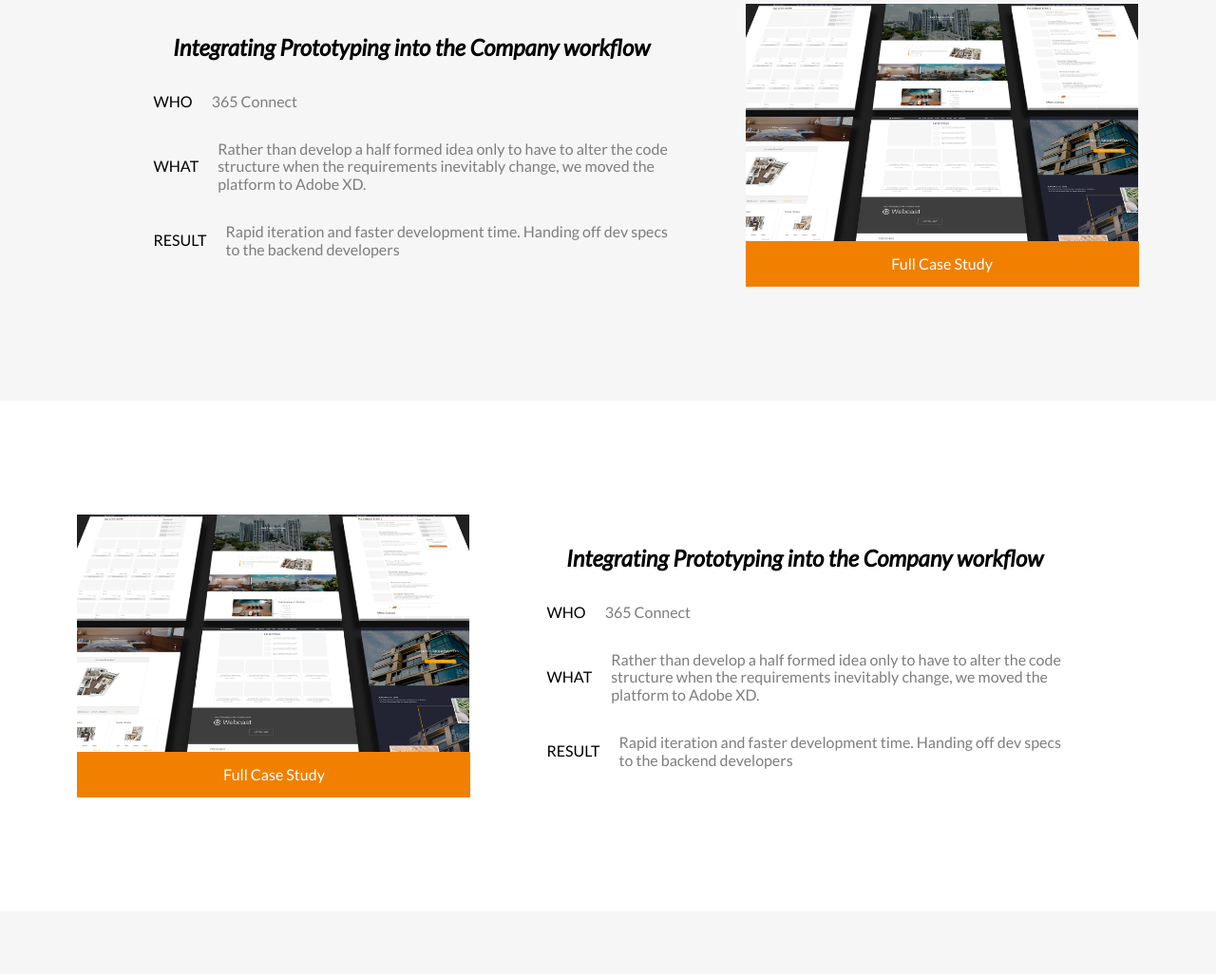
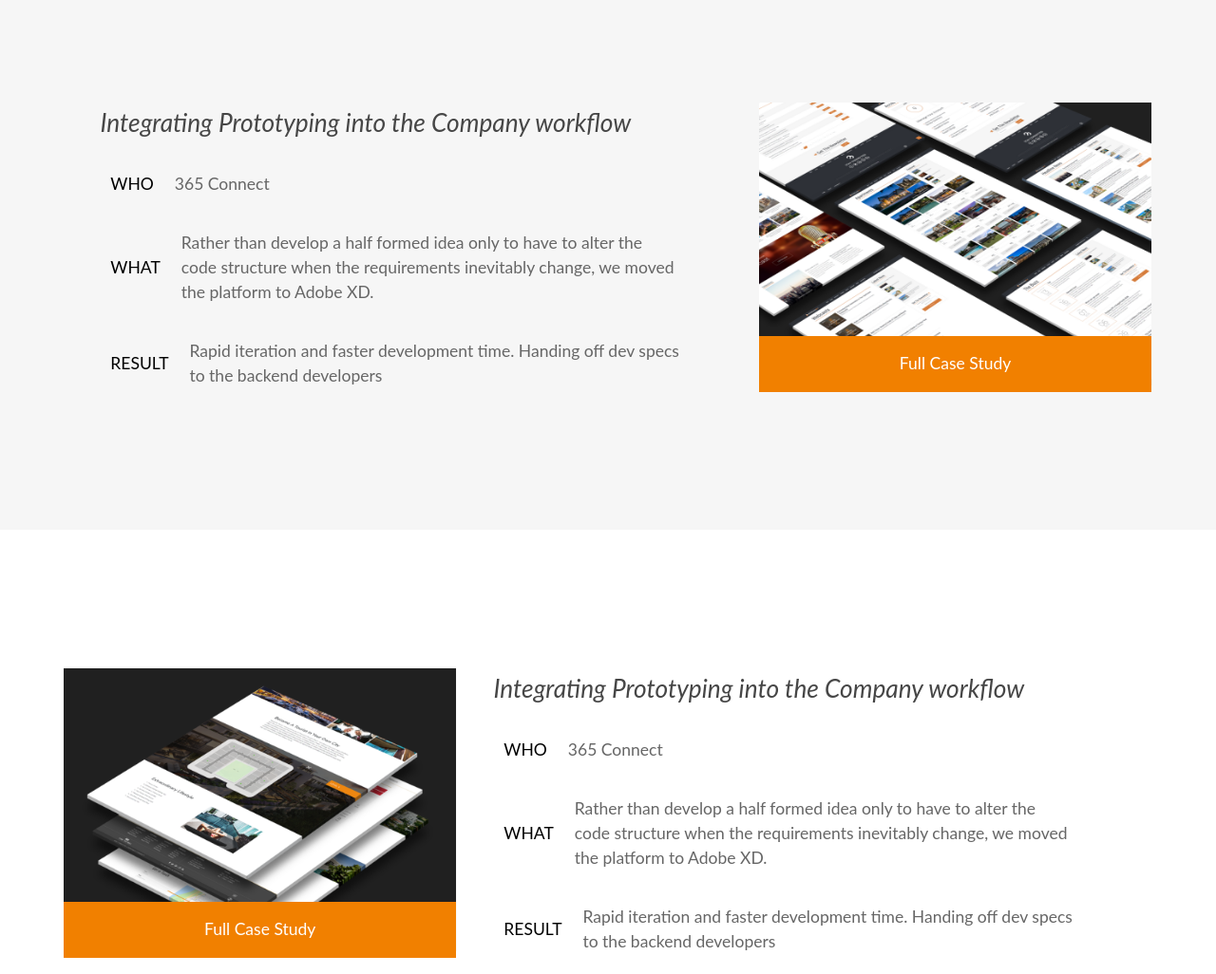
Before and after one commit to Stultz-e/portfoli, a website: page app/index.html in a window 1280 px wide. Shown: the part 1669-2695 px from the top of the page at 95% size. Drawn offline with Linux system fonts and the light colour scheme.

Commit message:
le changes

```diff
--- a/app/assets/styles/base/_global.css
+++ b/app/assets/styles/base/_global.css
@@ -1,16 +1,16 @@
 html {
-    font-size: 62.5%;
+    font-size: 52.5%;
 
     @mixin atSmall {
-        font-size: 50%;
+        font-size: 53.5%;
     }
 
     @mixin atMedium {
-        font-size: 62.5%;
+        font-size: 60.5%;
     }
 
     @mixin atLarge {
-        font-size: 62.5%;
+        font-size: 68.5%;
     }
 }
 
@@ -21,6 +21,8 @@ a {
 
 body {
     font-family: 'lato', sans-serif;
+    font-size: 1.6rem;
+    line-height: 1.5;
     height: 100%;
 }
 
@@ -30,9 +32,13 @@ img {
 }
 
 .mb-md {
-    margin-top: 7.5rem;
+    @mixin atSmall {
+        margin-top: 7.5rem;
+    }
 }
 
 .ml-md {
-    margin-left: 5.5rem;
+    @mixin atSmall {
+        margin-left: 5.5rem;
+    }
 }
--- a/app/assets/styles/base/_variables.css
+++ b/app/assets/styles/base/_variables.css
@@ -1,2 +1,4 @@
 $mainBlack: #464646;
+$mainGrey: #666666;
+$headerLight: #EBEBEB;
 $mainOrange: #F18000;
--- /dev/null
+++ b/app/assets/styles/modules/_btns.css
@@ -0,0 +1,18 @@
+.btn {
+    &--orange {
+        display: flex;
+        align-items: center;
+        justify-content: center;
+        background-color: #F18000;
+        position: absolute;
+        color: #fff;
+        padding: 1.5rem 0;
+        bottom: 0;
+        left: 0;
+        width: 100%;
+    }
+
+    &--hero {
+
+    }
+}
--- a/app/assets/styles/modules/_buttons.css
+++ /dev/null
@@ -1,14 +0,0 @@
-.btn {
-    &--orange {
-        display: flex;
-        align-items: center;
-        justify-content: center;
-        background-color: #F18000;
-        position: absolute;
-        color: #fff;
-        padding: 1.5rem 0;
-        bottom: 0;
-        left: 0;
-        width: 100%;
-    }
-}
--- a/app/assets/styles/modules/_index.css
+++ /dev/null
@@ -1,94 +0,0 @@
-.cover {
-    background-image: url('/assets/images/hero-bg.png');
-    background-repeat: no-repeat;
-    background-size: cover;
-    background-attachment: fixed;
-    width: 100%;
-    height: 100vh;
-    display: flex;
-    align-items: center;
-    justify-content: center;
-
-    img {
-        max-width: 100%;
-        height: auto;
-    }
-}
-
-.projects {
-    display: flex;
-    flex-flow: column;
-    padding: 12rem 0;
-
-    &__content {
-        display: flex;
-        align-items: center;
-        justify-content: center;
-        padding: 12rem 0;
-
-        &:nth-child(1) {
-            padding-top: 0;
-        }
-
-        &:nth-child(even) {
-            flex-flow: row-reverse;
-            background: #f6f6f6;
-        }
-
-        .image-wrapper {
-            position: relative;
-
-            .btn .btn--orange {
-                display: flex;
-                align-items: center;
-                justify-content: center;
-                background-color: #F18000;
-                color: #fff;
-                padding: 1.5rem 0;
-                width: 100%;
-                position: absolute;
-                bottom: 0;
-                left: 0;
-            }
-        }
-
-        img {
-            display: block;
-            width: 100%;
-            flex: 0 0 auto;
-        }
-
-        .text {
-             margin-left: 7rem;
-            &:nth-child(even)  {
-                margin-right: 7rem;
-            }
-
-            &:nth-child(odd)  {
-
-            }
-
-            h2 {
-                line-height: 1;
-            }
-
-            span {
-                font-size: 1.6rem;
-                text-transform: uppercase;
-                color: #000;
-                margin-left: 1rem;
-                margin-right: 2rem;
-            }
-
-            &__details {
-                display: flex;
-                align-items: center;
-
-                p {
-                    max-width: 47.7rem;
-                }
-
-            }
-        }
-    }
-}
--- /dev/null
+++ b/app/assets/styles/modules/_projects.css
@@ -0,0 +1,132 @@
+.cover {
+    background-image: url('/assets/images/hero-bg.png');
+    background-repeat: no-repeat;
+    background-size: cover;
+    background-attachment: fixed;
+    width: 100%;
+    height: 100vh;
+    display: flex;
+    align-items: center;
+    justify-content: center;
+
+    img {
+        max-width: 100%;
+        height: auto;
+    }
+}
+
+.projects {
+    display: flex;
+    flex-flow: column;
+    padding: 6rem 0;
+
+    @mixin atSmall {
+        padding: 8rem 0;
+    }
+
+    @mixin atMedium {
+        padding: 12rem 0rem;
+    }
+
+    h2 {
+        text-align: left;
+    }
+
+    &__content {
+        padding: 4rem 0;
+        align-items: center;
+        display: flex;
+        flex-flow: column nowrap;
+
+        @mixin atSmall {
+            padding: 8rem 0;
+            align-items: center;
+            justify-content: center;
+            flex-flow: row nowrap;
+        }
+
+        @mixin atMedium {
+            padding: 10rem 0;
+        }
+
+        @mixin atLarge {
+            padding: 12rem 0;
+        }
+
+        &:nth-child(1) {
+            padding-top: 0;
+        }
+
+        &:nth-child(even) {
+            background: #f6f6f6;
+
+            @mixin atSmall {
+                align-items: center;
+                flex-flow: row nowrap;
+                flex-flow: row-reverse;
+            }
+        }
+
+        .image-wrapper {
+            position: relative;
+            display: inline-block;
+            margin: 1rem;
+
+            @mixin atSmall {
+                margin: 0rem;
+            }
+        }
+
+        .btn--orange {
+            display: flex;
+            align-items: center;
+            justify-content: center;
+            background-color: $mainOrange;
+            color: #fff;
+            padding: 1.5rem 0;
+            margin: 0;
+            width: 99.8%;
+            position: absolute;
+            bottom: 0;
+            left: 0;
+        }
+
+        .text {
+             margin-left: 3.5rem;
+
+             @mixin atSmall {
+                margin-right: 7rem;
+            }
+
+            &:nth-child(even)  {
+                margin-right: 3.5rem;
+
+                @mixin atSmall {
+                    margin-right: 7rem;
+                }
+            }
+
+            h2 {
+                line-height: 1;
+            }
+
+            span {
+                font-size: 1.6rem;
+                text-transform: uppercase;
+                color: #000;
+                margin-left: 1rem;
+                margin-right: 2rem;
+            }
+
+            &__details {
+                display: flex;
+                align-items: center;
+
+                p {
+                    max-width: 47.7rem;
+                }
+
+            }
+        }
+    }
+}
--- a/app/assets/styles/modules/_text.css
+++ b/app/assets/styles/modules/_text.css
@@ -1,26 +1,42 @@
+
 p {
     font-size: 1.6rem;
-    color: #7D7D7D;
+    color: $mainGrey;
+    font-weight: 400;
 }
 
 h1 {
     font-family: 'Neuton', serif;
     font-style: italic;
     font-weight: 300;
-    font-size: 14rem;
-    color: #EBEBEB;
+    font-size: 5em;
+    color: $headerLight;
     text-align: center;
     line-height: 0;
-    margin: 12rem 0 0;
+    margin-top: 8rem;
+
+    @mixin atSmall {
+        font-size: 7.75em;
+        margin: 12rem 0 0;
+    }
+
+    @mixin atLarge {
+        font-size: 8.75em;
+    }
 }
 
 h2 {
     font-family: 'Lato', sans-serif;
     text-align: center;
-    font-size: 2.4rem;
     line-height: 0;
     font-style: italic;
-    color: #000;
+    font-weight: 400;
+    color: $mainBlack;
+
+    @mixin atSmall {
+        font-size: 2.4rem;
+    }
+
 }
 
 .accent {
--- a/app/assets/styles/styles.css
+++ b/app/assets/styles/styles.css
@@ -1,7 +1,7 @@
 @import "normalize.css";
-@import "base/_global.css";
 @import "base/_variables.css";
 @import "base/_mixins.css";
-@import "modules/_index.css";
+@import "base/_global.css";
+@import "modules/_projects.css";
 @import "modules/_text.css";
-@import "modules/_buttons.css";
+@import "modules/_btns.css";
--- a/app/index.html
+++ b/app/index.html
@@ -3,7 +3,7 @@
 
 <head>
   <meta name="viewport" content="width=device-width, initial-scale=1" />
-  <link href="https://fonts.googleapis.com/css?family=Lato:400,400i|Neuton:400,400i" rel="stylesheet">
+  <link href="https://fonts.googleapis.com/css?family=Source+Sans+Pro:400 ,400i|Neuton:400i" rel="stylesheet">
   <link rel="stylesheet" href="temp/styles/styles.css">
   <title>Portfolio</title>
   <meta name="keywords" content="Travel planning, travel bundles, travel escapes, affordable travel">
@@ -13,6 +13,8 @@
 
 <body>
 
+
+
   <div class="cover">
     <img src="assets/images/hero-me.png" alt="me bruh">
   </div>
@@ -21,7 +23,6 @@
   <h2 class="mb-md">A collection of my <span class="accent">UX/UI</span> projects</h2>
 
   <div class="projects">
-
     <div class="projects__content">
       <div class="image-wrapper">
         <img src="assets/images/project1.png" alt="project1">
@@ -47,7 +48,7 @@
 
     <div class="projects__content">
       <div class="image-wrapper">
-        <img src="assets/images/project1.png" alt="project1">
+        <img src="assets/images/project2.png" alt="project1">
         <a href="#" class="btn btn--orange">Full Case Study</a>
       </div>
       <div class="text">
@@ -70,7 +71,7 @@
 
     <div class="projects__content">
       <div class="image-wrapper">
-        <img src="assets/images/project1.png" alt="project1">
+        <img src="assets/images/project3.png" alt="project1">
         <a href="#" class="btn btn--orange">Full Case Study</a>
       </div>
       <div class="text">
@@ -93,7 +94,7 @@
 
     <div class="projects__content">
       <div class="image-wrapper">
-        <img src="assets/images/project1.png" alt="project1">
+        <img src="assets/images/project4.png" alt="project1">
         <a href="#" class="btn btn--orange">Full Case Study</a>
       </div>
       <div class="text">
--- a/app/temp/styles/styles.css
+++ b/app/temp/styles/styles.css
@@ -451,18 +451,27 @@ template {
 }
 
 html {
-    font-size: 62.5%;
-
-    @mixin atSmall {
-        font-size: 50%;
+    font-size: 52.5%;
 }
 
-    @mixin atMedium {
-        font-size: 62.5%;
+@media (min-width: 37.5em) {
+
+html {
+        font-size: 53.5%
+}
     }
 
-    @mixin atLarge {
-        font-size: 62.5%;
+@media (min-width: 50em) {
+
+html {
+        font-size: 60.5%
+}
+    }
+
+@media (min-width: 75em) {
+
+html {
+        font-size: 68.5%
 }
     }
 
@@ -473,6 +482,8 @@ a {
 
 body {
     font-family: 'lato', sans-serif;
+    font-size: 1.6rem;
+    line-height: 1.5;
     height: 100%;
 }
 
@@ -481,29 +492,17 @@ img {
     height: auto;
 }
 
+@media (min-width: 37.5em) {
+
 .mb-md {
-    margin-top: 7.5rem;
-}
-
-.ml-md {
-    margin-left: 5.5rem;
-}
-
-@define-mixin atSmall {
-    @media (min-width: 530px) {
-        @mixin-content;
+        margin-top: 7.5rem
 }
     }
 
-@define-mixin atMedium {
-    @media (min-width: 800px) {
-        @mixin-content;
-    }
-}
+@media (min-width: 37.5em) {
 
-@define-mixin atLarge {
-    @media (min-width: 1200px) {
-        @mixin-content;
+.ml-md {
+        margin-left: 5.5rem
 }
     }
 
@@ -538,20 +537,70 @@ img {
     -webkit-box-direction: normal;
         -ms-flex-flow: column;
             flex-flow: column;
-    padding: 12rem 0;
+    padding: 6rem 0;
+}
+
+@media (min-width: 37.5em) {
+
+.projects {
+        padding: 8rem 0
+}
+    }
+
+@media (min-width: 50em) {
+
+.projects {
+        padding: 12rem 0rem
+}
+    }
+
+.projects h2 {
+        text-align: left;
     }
 
 .projects__content {
+        padding: 4rem 0;
+        -webkit-box-align: center;
+            -ms-flex-align: center;
+                align-items: center;
         display: -webkit-box;
         display: -ms-flexbox;
         display: flex;
+        -webkit-box-orient: vertical;
+        -webkit-box-direction: normal;
+            -ms-flex-flow: column nowrap;
+                flex-flow: column nowrap;
+    }
+
+@media (min-width: 37.5em) {
+
+.projects__content {
+            padding: 8rem 0;
             -webkit-box-align: center;
                 -ms-flex-align: center;
                     align-items: center;
             -webkit-box-pack: center;
                 -ms-flex-pack: center;
                     justify-content: center;
-        padding: 12rem 0;
+            -webkit-box-orient: horizontal;
+            -webkit-box-direction: normal;
+                -ms-flex-flow: row nowrap;
+                    flex-flow: row nowrap
+    }
+    }
+
+@media (min-width: 50em) {
+
+.projects__content {
+            padding: 10rem 0
+    }
+    }
+
+@media (min-width: 75em) {
+
+.projects__content {
+            padding: 12rem 0
+    }
     }
 
 .projects__content:nth-child(1) {
@@ -559,18 +608,38 @@ img {
         }
 
 .projects__content:nth-child(even) {
+            background: #f6f6f6;
+        }
+
+@media (min-width: 37.5em) {
+
+.projects__content:nth-child(even) {
+                -webkit-box-align: center;
+                    -ms-flex-align: center;
+                        align-items: center;
                 -webkit-box-orient: horizontal;
-            -webkit-box-direction: reverse;
+                -webkit-box-direction: normal;
+                    -ms-flex-flow: row nowrap;
+                        flex-flow: row nowrap;
                 -ms-flex-flow: row-reverse;
-                    flex-flow: row-reverse;
-            background: #f6f6f6;
+                    flex-flow: row-reverse
+        }
     }
 
 .projects__content .image-wrapper {
             position: relative;
+            display: inline-block;
+            margin: 1rem;
         }
 
-.projects__content .image-wrapper .btn .btn--orange {
+@media (min-width: 37.5em) {
+
+.projects__content .image-wrapper {
+                margin: 0rem
+        }
+    }
+
+.projects__content .btn--orange {
             display: -webkit-box;
             display: -ms-flexbox;
             display: flex;
@@ -583,30 +652,33 @@ img {
             background-color: #F18000;
             color: #fff;
             padding: 1.5rem 0;
-                width: 100%;
+            margin: 0;
+            width: 99.8%;
             position: absolute;
             bottom: 0;
             left: 0;
         }
 
-.projects__content img {
-            display: block;
-            width: 100%;
-            -webkit-box-flex: 0;
-                -ms-flex: 0 0 auto;
-                    flex: 0 0 auto;
+.projects__content .text {
+             margin-left: 3.5rem;
         }
 
+@media (min-width: 37.5em) {
+
 .projects__content .text {
-             margin-left: 7rem;
+                margin-right: 7rem
+        }
     }
 
 .projects__content .text:nth-child(even)  {
-                margin-right: 7rem;
+                margin-right: 3.5rem;
             }
 
-.projects__content .text:nth-child(odd)  {
+@media (min-width: 37.5em) {
 
+.projects__content .text:nth-child(even)  {
+                    margin-right: 7rem
+            }
     }
 
 .projects__content .text h2 {
@@ -637,27 +709,52 @@ img {
 
 p {
     font-size: 1.6rem;
-    color: #7D7D7D;
+    color: #666666;
+    font-weight: 400;
 }
 
 h1 {
     font-family: 'Neuton', serif;
     font-style: italic;
     font-weight: 300;
-    font-size: 14rem;
+    font-size: 5em;
     color: #EBEBEB;
     text-align: center;
     line-height: 0;
-    margin: 12rem 0 0;
+    margin-top: 8rem;
+}
+
+@media (min-width: 37.5em) {
+
+h1 {
+        font-size: 7.75em;
+        margin: 12rem 0 0
+}
+    }
+
+@media (min-width: 75em) {
+
+h1 {
+        font-size: 8.75em
+}
     }
 
 h2 {
     font-family: 'Lato', sans-serif;
     text-align: center;
-    font-size: 2.4rem;
     line-height: 0;
     font-style: italic;
-    color: #000;
+    font-weight: 400;
+    color: #464646;
+
+}
+
+@media (min-width: 37.5em) {
+
+h2 {
+        font-size: 2.4rem
+
+}
     }
 
 .accent {
@@ -682,3 +779,7 @@ h2 {
         left: 0;
         width: 100%;
     }
+
+.btn--hero {
+
+    }
--- a/gulp/tasks/styles.js
+++ b/gulp/tasks/styles.js
@@ -3,13 +3,13 @@ postcss = require('gulp-postcss'),
 autoprefixer = require('autoprefixer'),
 cssvars = require('postcss-simple-vars'),
 nested = require('postcss-nested'),
-cssImport = require('postcss-import');
+cssImport = require('postcss-import'),
 mixins = require('postcss-mixins');
 
 gulp.task('styles', function() {
     console.log("Imagine sass or PostCSS tasks running here.");
     return gulp.src('./app/assets/styles/styles.css')
-    .pipe(postcss([cssImport, cssvars, nested, autoprefixer,mixins]))
+    .pipe(postcss([cssImport, mixins, cssvars, nested, autoprefixer]))
     .on('error', function(errorInfo) {
         console.log(errorInfo.toString());
         this.emit('end');
```
Also changed, not shown: app/assets/styles/base/_mixins.css (+9 -3 lines), package.json (+7 -5 lines), 1 other file. Lines whose indentation alone changed are shown as unchanged.
